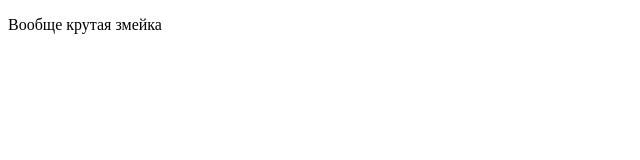
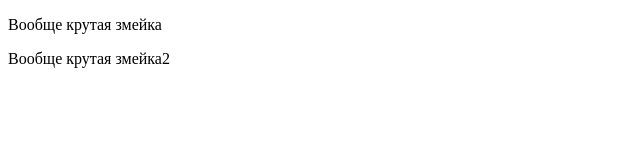
Before and after one commit to SampleDeveloperTeam/snailgame, a plain HTML site: page index.html in a window 1280 px wide. Shown: the whole page, without its empty margins (0-640 px from the left). Drawn offline with Linux system fonts and the light colour scheme.

Commit message:
тема
изменил

```diff
--- a/index.html
+++ b/index.html
@@ -6,5 +6,6 @@
 </head>
 <body>
     <p>Вообще крутая змейка</p>
+    <p>Вообще крутая змейка2</p>
 </body>
 </html>
```
